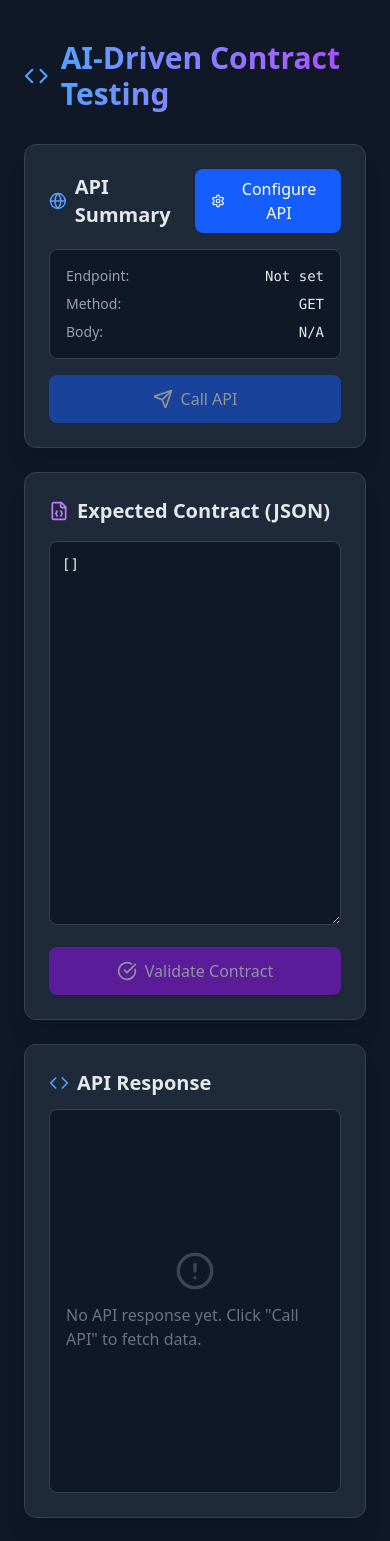
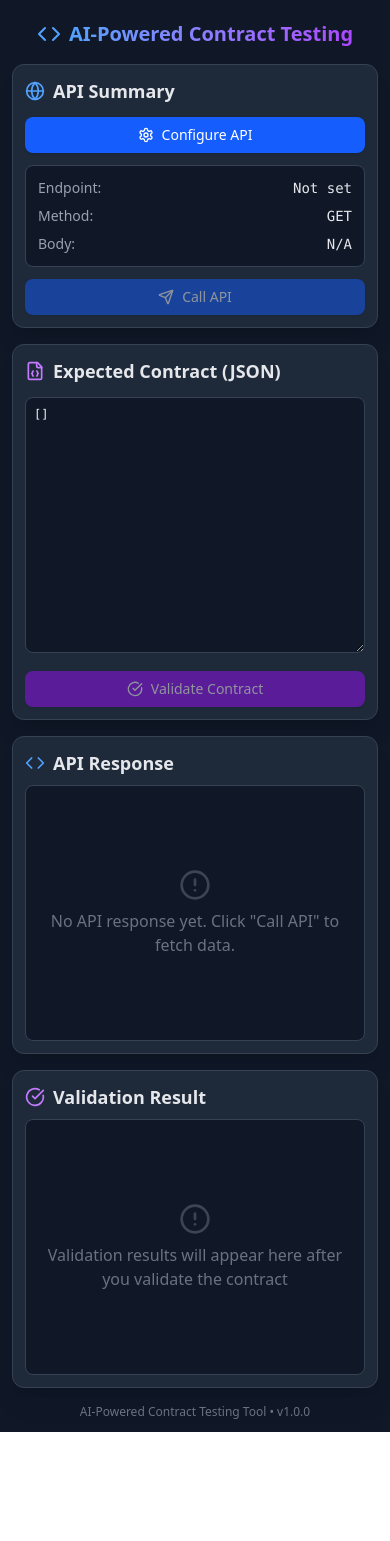
Before and after one commit to DileepWick/ai-smart-contract-tester, a React (Vite) app in the folder frontend/: page / in a window 390 px wide. Shown: the top 1541 px of the page. After the commit the page ends 1432 px from the top, so only its background shows below. Built offline with nearby package versions, Linux system fonts and the light colour scheme.

Commit message:
mobile responsive

```diff
--- a/frontend/src/App.jsx
+++ b/frontend/src/App.jsx
@@ -85,9 +85,9 @@ const App = () => {
 
     return (
       <div className="fixed inset-0 bg-black bg-opacity-75 z-50 flex items-center justify-center p-4">
-        <div className="bg-gray-800 rounded-xl shadow-2xl p-6 border border-gray-700 w-full max-w-2xl">
-          <div className="flex justify-between items-center mb-6">
-            <h2 className="text-xl font-semibold text-gray-200 flex items-center">
+        <div className="bg-gray-800 rounded-xl shadow-2xl p-4 sm:p-6 border border-gray-700 w-full max-w-2xl max-h-full overflow-auto">
+          <div className="flex justify-between items-center mb-4 sm:mb-6">
+            <h2 className="text-lg sm:text-xl font-semibold text-gray-200 flex items-center">
               <Globe className="mr-2 text-blue-400 w-5 h-5" />
               API Configuration
             </h2>
@@ -108,12 +108,12 @@ const App = () => {
               <input
                 type="url"
                 id="apiEndpoint"
-                className="w-full p-3 pl-10 bg-gray-900 border border-gray-700 rounded-lg focus:outline-none focus:ring-2 focus:ring-blue-500 focus:border-transparent"
+                className="w-full p-2 sm:p-3 pl-8 sm:pl-10 bg-gray-900 border border-gray-700 rounded-lg focus:outline-none focus:ring-2 focus:ring-blue-500 focus:border-transparent text-sm"
                 placeholder="https://api.example.com/endpoint"
                 value={apiEndpoint}
                 onChange={(e) => setApiEndpoint(e.target.value)}
               />
-              <Globe className="absolute left-3 top-3.5 text-gray-500 w-4 h-4" />
+              <Globe className="absolute left-2 sm:left-3 top-2.5 sm:top-3.5 text-gray-500 w-4 h-4" />
             </div>
           </div>
 
@@ -124,7 +124,7 @@ const App = () => {
             </label>
             <select
               id="httpMethod"
-              className="w-full p-3 bg-gray-900 border border-gray-700 rounded-lg focus:outline-none focus:ring-2 focus:ring-blue-500"
+              className="w-full p-2 sm:p-3 bg-gray-900 border border-gray-700 rounded-lg focus:outline-none focus:ring-2 focus:ring-blue-500 text-sm"
               value={httpMethod}
               onChange={(e) => setHttpMethod(e.target.value)}
             >
@@ -138,14 +138,14 @@ const App = () => {
 
           {/* Request Body */}
           {needsRequestBody && (
-            <div className="mb-6">
+            <div className="mb-4 sm:mb-6">
               <label htmlFor="requestBody" className="text-sm font-medium text-gray-300 block mb-2 flex items-center">
                 <FileJson className="mr-2 text-blue-400 w-4 h-4" />
                 Request Body
               </label>
               <textarea
                 id="requestBody"
-                className="w-full p-3 bg-gray-900 border border-gray-700 rounded-lg font-mono text-sm focus:outline-none focus:ring-2 focus:ring-blue-500 h-56"
+                className="w-full p-2 sm:p-3 bg-gray-900 border border-gray-700 rounded-lg font-mono text-sm focus:outline-none focus:ring-2 focus:ring-blue-500 h-32 sm:h-56"
                 placeholder="Enter request body (JSON format preferred)"
                 value={requestBody}
                 onChange={(e) => setRequestBody(e.target.value)}
@@ -154,10 +154,10 @@ const App = () => {
           )}
 
           {/* Footer Buttons */}
-          <div className="flex justify-end gap-3 mt-6">
+          <div className="flex flex-col sm:flex-row sm:justify-end gap-3 mt-4 sm:mt-6">
             <button
               onClick={() => setShowApiConfigModal(false)}
-              className="px-4 py-2 bg-gray-700 hover:bg-gray-600 text-white font-medium rounded-lg shadow transition-colors duration-200"
+              className="px-4 py-2 bg-gray-700 hover:bg-gray-600 text-white font-medium rounded-lg shadow transition-colors duration-200 w-full sm:w-auto"
             >
               Close
             </button>
@@ -167,7 +167,7 @@ const App = () => {
                 handleCallApi();
               }}
               disabled={isCallingApi || !apiEndpoint}
-              className="px-4 py-2 bg-blue-600 hover:bg-blue-700 text-white font-medium rounded-lg shadow transition-colors duration-200 flex items-center justify-center disabled:opacity-50 disabled:cursor-not-allowed"
+              className="px-4 py-2 bg-blue-600 hover:bg-blue-700 text-white font-medium rounded-lg shadow transition-colors duration-200 flex items-center justify-center disabled:opacity-50 disabled:cursor-not-allowed w-full sm:w-auto mt-2 sm:mt-0"
             >
               {isCallingApi ? (
                 <>
@@ -192,23 +192,23 @@ const App = () => {
     if (!showFullScreenResult || !validationResult) return null;
 
     return (
-      <div className="fixed inset-0 bg-black bg-opacity-90 z-50 flex flex-col items-center justify-center p-4 text-[20px]">
-        <div className="bg-gray-900 rounded-xl shadow-2xl p-6 border border-purple-700 w-full max-w-6xl h-full max-h-screen flex flex-col">
-          <div className="flex justify-between items-center mb-6">
-            <h2 className="text-2xl font-bold text-purple-400 flex items-center">
-              <CheckCircle className="mr-3 text-purple-400 w-6 h-6" />
+      <div className="fixed inset-0 bg-black bg-opacity-90 z-50 flex flex-col items-center justify-center p-2 sm:p-4">
+        <div className="bg-gray-900 rounded-xl shadow-2xl p-3 sm:p-6 border border-purple-700 w-full max-w-6xl h-full max-h-screen flex flex-col">
+          <div className="flex justify-between items-center mb-3 sm:mb-6">
+            <h2 className="text-xl sm:text-2xl font-bold text-purple-400 flex items-center">
+              <CheckCircle className="mr-2 sm:mr-3 text-purple-400 w-5 sm:w-6 h-5 sm:h-6" />
               Validation Result
             </h2>
             <button
               onClick={() => setShowFullScreenResult(false)}
               className="text-gray-400 hover:text-white transition-colors"
             >
-              <X className="w-8 h-8" />
+              <X className="w-6 sm:w-8 h-6 sm:h-8" />
             </button>
           </div>
 
-          <div className="flex-1 bg-gray-800 rounded-lg p-6 border border-gray-700 overflow-auto">
-            <pre className="text-base text-gray-200 font-mono whitespace-pre-wrap">
+          <div className="flex-1 bg-gray-800 rounded-lg p-3 sm:p-6 border border-gray-700 overflow-auto">
+            <pre className="text-sm sm:text-base text-gray-200 font-mono whitespace-pre-wrap">
               {validationResult}
             </pre>
           </div>
@@ -219,35 +219,35 @@ const App = () => {
 
   return (
     <div className="min-h-screen bg-gray-900 text-gray-100">
-      <div className="max-w-6xl mx-auto p-6">
+      <div className="w-full max-w-6xl mx-auto p-3 sm:p-6">
         {/* Header */}
-        <div className="flex items-center justify-center mb-8 pt-4">
-          <Code className="text-blue-400 mr-3 w-8 h-8" />
-          <h1 className="text-3xl font-bold bg-gradient-to-r from-blue-400 to-purple-500 bg-clip-text text-transparent">
-            AI-Driven Contract Testing
+        <div className="flex items-center justify-center mb-4 sm:mb-8 pt-2 sm:pt-4">
+          <Code className="text-blue-400 mr-2 sm:mr-3 w-6 sm:w-8 h-6 sm:h-8" />
+          <h1 className="text-xl sm:text-3xl font-bold bg-gradient-to-r from-blue-400 to-purple-500 bg-clip-text text-transparent">
+            AI-Powered Contract Testing
           </h1>
         </div>
 
-        <div className="grid grid-cols-1 lg:grid-cols-2 gap-6">
+        <div className="grid grid-cols-1 lg:grid-cols-2 gap-4 sm:gap-6">
           {/* Left Panel - Contract Config */}
-          <div className="space-y-6">
+          <div className="space-y-4 sm:space-y-6">
             {/* API Configuration Summary */}
-            <div className="bg-gray-800 rounded-xl shadow-xl p-6 border border-gray-700">
-              <div className="flex justify-between items-center mb-4">
-                <h2 className="text-xl font-semibold text-gray-200 flex items-center">
+            <div className="bg-gray-800 rounded-xl shadow-xl p-3 sm:p-6 border border-gray-700">
+              <div className="flex flex-col sm:flex-row sm:justify-between sm:items-center mb-3 sm:mb-4 gap-3">
+                <h2 className="text-lg sm:text-xl font-semibold text-gray-200 flex items-center">
                   <Globe className="mr-2 text-blue-400 w-5 h-5" />
                   API Summary
                 </h2>
                 <button
                   onClick={() => setShowApiConfigModal(true)}
-                  className="px-4 py-2 bg-blue-600 hover:bg-blue-700 text-white font-medium rounded-lg shadow transition-colors duration-200 flex items-center justify-center"
+                  className="px-3 py-2 bg-blue-600 hover:bg-blue-700 text-white font-medium rounded-lg shadow transition-colors duration-200 flex items-center justify-center text-sm w-full sm:w-auto"
                 >
                   <Settings className="mr-2 w-4 h-4" />
                   Configure API
                 </button>
               </div>
 
-              <div className="bg-gray-900 rounded-lg p-4 border border-gray-700">
+              <div className="bg-gray-900 rounded-lg p-3 sm:p-4 border border-gray-700">
                 <div className="grid grid-cols-1 gap-2">
                   <div className="flex justify-between text-sm">
                     <span className="text-gray-400">Endpoint:</span>
@@ -268,20 +268,20 @@ const App = () => {
                 </div>
               </div>
 
-              <div className="mt-4 flex">
+              <div className="mt-3 sm:mt-4 flex">
                 <button
                   onClick={handleCallApi}
                   disabled={isCallingApi || !apiEndpoint}
-                  className="flex-1 px-4 py-3 bg-blue-600 hover:bg-blue-700 text-white font-medium rounded-lg shadow transition-colors duration-200 flex items-center justify-center disabled:opacity-50 disabled:cursor-not-allowed"
+                  className="flex-1 px-3 py-2 sm:px-4 sm:py-3 bg-blue-600 hover:bg-blue-700 text-white font-medium rounded-lg shadow transition-colors duration-200 flex items-center justify-center disabled:opacity-50 disabled:cursor-not-allowed text-sm sm:text-base"
                 >
                   {isCallingApi ? (
                     <>
-                      <Loader className="animate-spin mr-2 w-5 h-5" />
+                      <Loader className="animate-spin mr-2 w-4 sm:w-5 h-4 sm:h-5" />
                       Calling API...
                     </>
                   ) : (
                     <>
-                      <Send className="mr-2 w-5 h-5" />
+                      <Send className="mr-2 w-4 sm:w-5 h-4 sm:h-5" />
                       Call API
                     </>
                   )}
@@ -290,33 +290,33 @@ const App = () => {
             </div>
 
             {/* Expected Contract */}
-            <div className="bg-gray-800 rounded-xl shadow-xl p-6 border border-gray-700">
-              <label htmlFor="contract" className="text-xl font-semibold text-gray-200 block mb-4 flex items-center">
+            <div className="bg-gray-800 rounded-xl shadow-xl p-3 sm:p-6 border border-gray-700">
+              <label htmlFor="contract" className="text-lg sm:text-xl font-semibold text-gray-200 block mb-3 sm:mb-4 flex items-center">
                 <FileJson className="mr-2 text-purple-400 w-5 h-5" />
                 Expected Contract (JSON)
               </label>
               <textarea
                 id="contract"
-                className="w-full p-3 bg-gray-900 border border-gray-700 rounded-lg font-mono text-sm focus:outline-none focus:ring-2 focus:ring-blue-500 h-96"
+                className="w-full p-2 sm:p-3 bg-gray-900 border border-gray-700 rounded-lg font-mono text-xs sm:text-sm focus:outline-none focus:ring-2 focus:ring-blue-500 h-64 sm:h-96"
                 placeholder='Enter expected contract (JSON format)'
                 defaultValue={JSON.stringify(expectedContract, null, 2)}
                 onChange={handleContractChange}
               />
 
-              <div className="mt-4">
+              <div className="mt-3 sm:mt-4">
                 <button
                   onClick={handleValidateContract}
                   disabled={isLoading || !apiResponse || !expectedContract}
-                  className="w-full px-4 py-3 bg-purple-600 hover:bg-purple-700 text-white font-medium rounded-lg shadow transition-colors duration-200 flex items-center justify-center disabled:opacity-50 disabled:cursor-not-allowed"
+                  className="w-full px-3 py-2 sm:px-4 sm:py-3 bg-purple-600 hover:bg-purple-700 text-white font-medium rounded-lg shadow transition-colors duration-200 flex items-center justify-center disabled:opacity-50 disabled:cursor-not-allowed text-sm sm:text-base"
                 >
                   {isLoading ? (
                     <>
-                      <Loader className="animate-spin mr-2 w-5 h-5" />
+                      <Loader className="animate-spin mr-2 w-4 sm:w-5 h-4 sm:h-5" />
                       Validating...
                     </>
                   ) : (
                     <>
-                      <CheckCircle className="mr-2 w-5 h-5" />
+                      <CheckCircle className="mr-2 w-4 sm:w-5 h-4 sm:h-5" />
                       Validate Contract
                     </>
                   )}
@@ -326,18 +326,18 @@ const App = () => {
           </div>
 
           {/* Right Panel - Results */}
-          <div className="space-y-6">
+          <div className="space-y-4 sm:space-y-6">
             {/* API Response Display */}
-            <div className="bg-gray-800 rounded-xl shadow-xl p-6 border border-gray-700">
-              <h3 className="text-xl font-semibold text-gray-200 mb-3 flex items-center">
+            <div className="bg-gray-800 rounded-xl shadow-xl p-3 sm:p-6 border border-gray-700">
+              <h3 className="text-lg sm:text-xl font-semibold text-gray-200 mb-2 sm:mb-3 flex items-center">
                 <Code className="mr-2 text-blue-400 w-5 h-5" />
                 API Response
               </h3>
-              <div className="bg-gray-900 rounded-lg p-4 border border-gray-700 h-96 overflow-auto">
+              <div className="bg-gray-900 rounded-lg p-3 sm:p-4 border border-gray-700 h-64 sm:h-96 overflow-auto">
                 {isCallingApi ? (
                   <div className="h-full flex items-center justify-center text-gray-300 flex-col">
-                    <Loader className="w-12 h-12 mb-4 animate-spin text-blue-400" />
-                    <p className="text-lg">Fetching API response...</p>
+                    <Loader className="w-10 sm:w-12 h-10 sm:h-12 mb-3 sm:mb-4 animate-spin text-blue-400" />
+                    <p className="text-base sm:text-lg">Fetching API response...</p>
                   </div>
                 ) : apiResponse ? (
                   <pre className="text-xs text-gray-300 font-mono whitespace-pre-wrap">
@@ -345,50 +345,50 @@ const App = () => {
                   </pre>
                 ) : (
                   <div className="h-full flex items-center justify-center text-gray-500 flex-col">
-                    <AlertCircle className="w-10 h-10 mb-3 opacity-50" />
-                    <p>No API response yet. Click "Call API" to fetch data.</p>
+                    <AlertCircle className="w-8 sm:w-10 h-8 sm:h-10 mb-2 sm:mb-3 opacity-50" />
+                    <p className="text-center">No API response yet. Click "Call API" to fetch data.</p>
                   </div>
                 )}
               </div>
             </div>
 
             {/* Validation Result - With Expandable Option */}
-            <div className={`bg-gray-800 rounded-xl shadow-xl p-6 border ${validationResult ? 'border-purple-700' : 'border-gray-700'}`}>
-              <div className="flex justify-between items-center mb-3">
-                <h3 className="text-xl font-semibold text-gray-200 flex items-center">
+            <div className={`bg-gray-800 rounded-xl shadow-xl p-3 sm:p-6 border ${validationResult ? 'border-purple-700' : 'border-gray-700'}`}>
+              <div className="flex justify-between items-center mb-2 sm:mb-3">
+                <h3 className="text-lg sm:text-xl font-semibold text-gray-200 flex items-center">
                   <CheckCircle className="mr-2 text-purple-400 w-5 h-5" />
                   Validation Result
                 </h3>
                 {validationResult && (
                   <button
                     onClick={() => setShowFullScreenResult(true)}
-                    className="px-3 py-1 bg-purple-700 hover:bg-purple-600 text-white text-sm font-medium rounded-lg shadow transition-colors duration-200"
+                    className="px-2 sm:px-3 py-1 bg-purple-700 hover:bg-purple-600 text-white text-xs sm:text-sm font-medium rounded-lg shadow transition-colors duration-200"
                   >
                     Expand View
                   </button>
                 )}
               </div>
 
-              <div className="bg-gray-900 rounded-lg p-4 border border-gray-700 h-96 overflow-auto">
+              <div className="bg-gray-900 rounded-lg p-3 sm:p-4 border border-gray-700 h-64 sm:h-96 overflow-auto">
                 {isLoading ? (
                   <div className="h-full flex items-center justify-center text-gray-300 flex-col">
-                    <div className="mb-4 relative">
-                      <Loader className="w-16 h-16 animate-spin text-purple-500" />
+                    <div className="mb-3 sm:mb-4 relative">
+                      <Loader className="w-12 sm:w-16 h-12 sm:h-16 animate-spin text-purple-500" />
                       <div className="absolute inset-0 flex items-center justify-center">
-                        <ServerCrash className="w-8 h-8 text-purple-300" />
+                        <ServerCrash className="w-6 sm:w-8 h-6 sm:h-8 text-purple-300" />
                       </div>
                     </div>
-                    <p className="text-lg">Validating contract...</p>
-                    <p className="text-sm text-gray-500 mt-2">This may take a moment</p>
+                    <p className="text-base sm:text-lg">Validating contract...</p>
+                    <p className="text-xs sm:text-sm text-gray-500 mt-2">This may take a moment</p>
                   </div>
                 ) : validationResult ? (
-                  <pre className="text-sm text-gray-300 font-mono whitespace-pre-wrap">
+                  <pre className="text-xs sm:text-sm text-gray-300 font-mono whitespace-pre-wrap">
                     {validationResult}
                   </pre>
                 ) : (
                   <div className="h-full flex items-center justify-center text-gray-500 flex-col">
-                    <AlertCircle className="w-10 h-10 mb-3 opacity-50" />
-                    <p>Validation results will appear here after you validate the contract</p>
+                    <AlertCircle className="w-8 sm:w-10 h-8 sm:h-10 mb-2 sm:mb-3 opacity-50" />
+                    <p className="text-center">Validation results will appear here after you validate the contract</p>
                   </div>
                 )}
               </div>
@@ -397,7 +397,7 @@ const App = () => {
         </div>
 
         {/* Footer */}
-        <div className="mt-8 text-center text-gray-500 text-sm">
+        <div className="mt-4 sm:mt-8 text-center text-gray-500 text-xs sm:text-sm">
           <p>AI-Powered Contract Testing Tool • v1.0.0</p>
         </div>
       </div>
```
